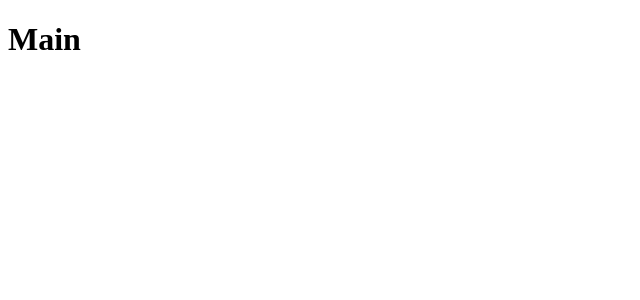
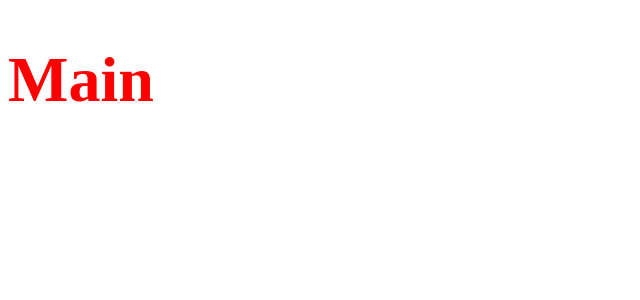
Before and after one commit to jyyang5542/2408-study-nuxt, a Nuxt app: page / in a window 1280 px wide. Shown: the top 300 px of the page, without its empty margins (0-640 px from the left). Built offline with nearby package versions, Linux system fonts and the light colour scheme.

Commit message:
feat: 컴포넌트 예제 작성

```diff
--- a/app.vue
+++ b/app.vue
@@ -4,6 +4,8 @@
   </NuxtLayout>
 </template>
 
-<script setup></script>
+<script setup>
+import { ref, onMounted, onUnmounted } from 'vue';
+</script>
 
 <style></style>
--- a/pages/index.vue
+++ b/pages/index.vue
@@ -1,7 +1,27 @@
 <template>
-  <Main />
+  <Main :style="{ color: state.color }" />
 </template>
 
 <script setup>
 import Main from '~/pages/main/index.vue';
+
+const state = reactive({
+  color: 'red',
+  fontSize: '4em',
+});
+
+function changeTextColor(color) {
+  document.querySelector('h1').style.color = color;
+}
+
+function changeFontSize(fontSize) {
+  document.querySelector('h1').style.fontSize = fontSize;
+}
+
+onMounted(() => {
+  //   changeTextColor(state.color);
+  changeFontSize(state.fontSize);
+});
+
+onUnmounted(() => {});
 </script>
--- a/pages/main/index.vue
+++ b/pages/main/index.vue
@@ -1,7 +1,16 @@
 <template>
   <div>
-    <h1>Main</h1>
+    <h1 :color="color">Main</h1>
   </div>
 </template>
 
-<script setup></script>
+<script setup>
+import { defineProps } from 'vue';
+
+const props = defineProps({
+  color: {
+    type: String,
+    default: 'blue',
+  },
+});
+</script>
```
